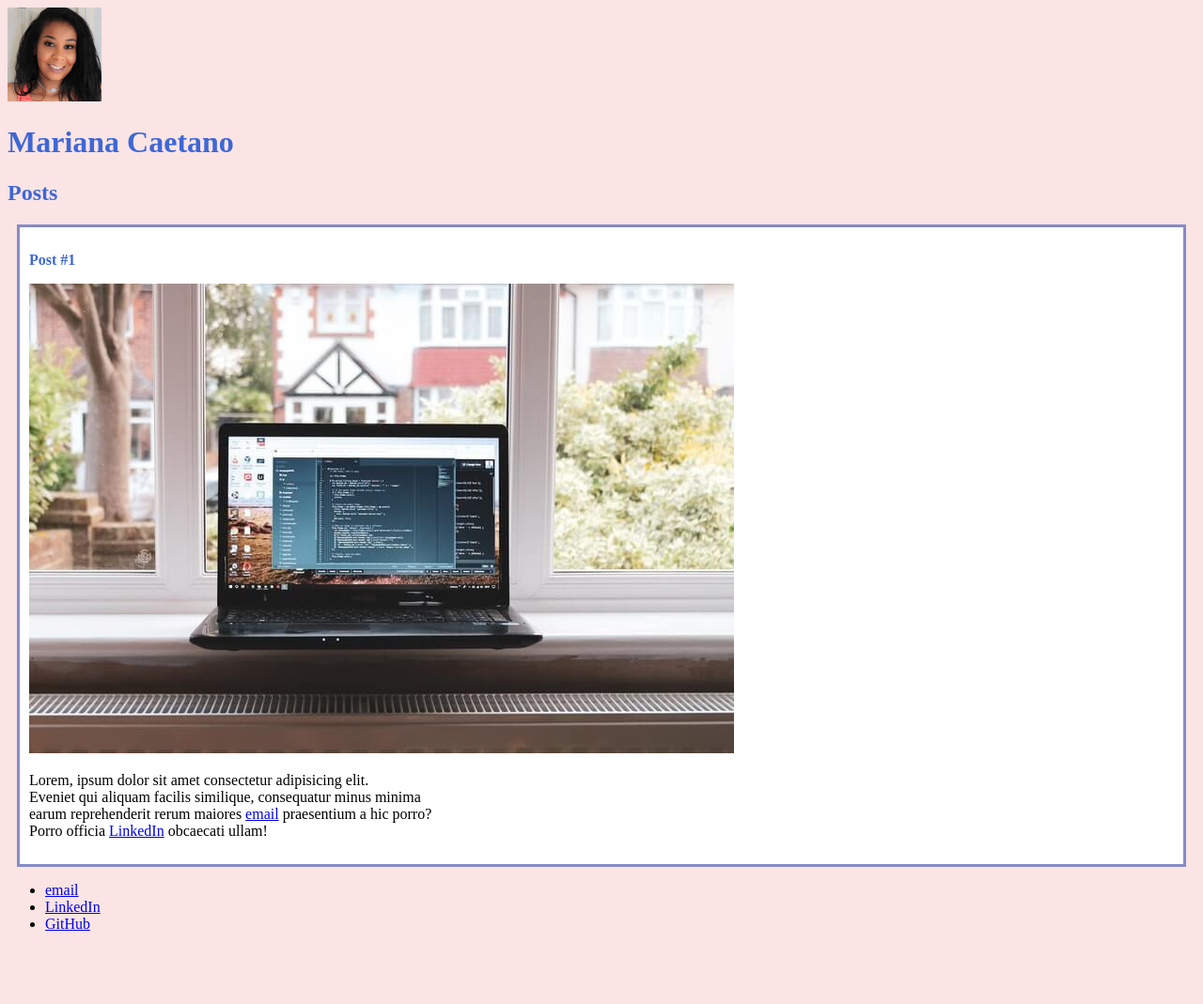
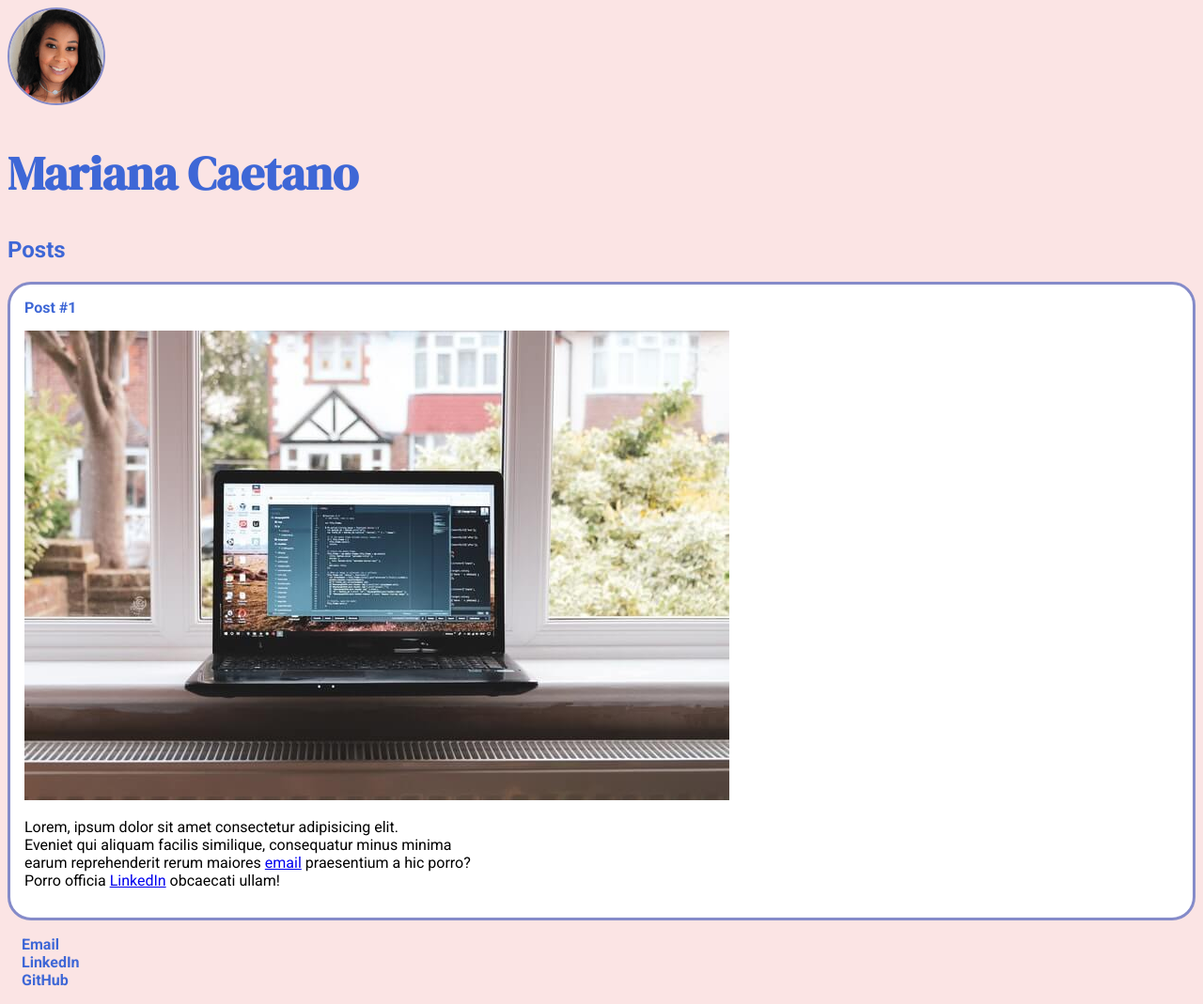
Before and after one commit to Mariana-Caetano/html-css-course, a plain HTML site: page index.html in a window 1280 px wide. Shown: the whole page at 94% size. Before the commit the page ends 1009 px from the top, so only its background shows below. Drawn offline with Linux system fonts and the light colour scheme.

Commit message:
list style and text style

```diff
--- a/index.html
+++ b/index.html
@@ -5,11 +5,13 @@
     <meta name="viewport" content="width=device-width, initial-scale=1.0">
     <title>Mariana Caetano</title>
     <link rel="stylesheet" href="./style.css">
+    <link rel="preconnect" href="https://fonts.gstatic.com">
+    <link href="https://fonts.googleapis.com/css2?family=DM+Serif+Display&family=Roboto:wght@400;500;700&display=swap" rel="stylesheet">
 </head>
 <body>
    <header>
        <img src="./img/foto-mariana.png" alt="foto da Mariana, mulher, negra e blusa na
-       cor laranja">
+       cor laranja" class="author-photo">
        <h1 id="title">Mariana Caetano</h1>
    </header>
    <section>
@@ -21,9 +23,9 @@
            <header>
                <h3 class="post-title">Post #1</h3>
                <img src="./img/photo-1529603992250-a55acb77d146.jpg" alt="Laptop com editor ecódigo na tela em frente a
-           uma janela,que tem vista para uma casa no estilo chalé">
+           uma janela,que tem vista para uma casa no estilo chalé" class="post-img">
            </header>
-           <p>Lorem, ipsum dolor sit amet consectetur adipisicing elit.
+           <p class="post-content">Lorem, ipsum dolor sit amet consectetur adipisicing elit.
             <br>
             Eveniet qui aliquam facilis similique, consequatur minus minima
             <br>
@@ -34,7 +36,7 @@
    </section>
 
    <footer>
-       <ul>
+       <ul class="contact">
            <li>
                <a href="mailto:nanah.caetano@gmail.com" target="_blank">email</a>
            </li>
--- a/style.css
+++ b/style.css
@@ -1,18 +1,59 @@
 body {
     background-color: #fbe4e4;
+    font-family: 'Roboto', sans-serif;
+}
+
+.author-photo {
+    border: 2px solid #858bc9;
+    border-radius: 50%;
 }
 
 #title, .subtitle, .post-title {
     color: #3e67d6;
 }
 
+#title {
+    font-family: 'DM Serif Display', serif;
+    font-size: 50px;
+}
+
+.contact li a {
+    text-decoration: none;
+    text-transform: capitalize;
+    color: #3e67d6;
+
+}
+
+.contact li a:hover {
+    background-color: yellow;
+    transition-duration: 1s;
+  }
+
 .post-title{
     font-size: 16px;
+    margin: 0;
+    margin-bottom: 15px;
 }
 
 .post {
     background-color: #ffffff;
-    padding: 10px;
+    padding: 15px;
     border: 3px solid #858bc9;
-    margin: 10px;
+    margin-bottom: 15px;
+    border-radius: 25px;
 }
+
+.post-content {
+    margin: 0;
+    margin-bottom: 15px;
+}
+
+.post-img {
+    margin-bottom: 15px;
+}
+
+.contact {
+    list-style: none;
+    font-weight: bold;
+    padding-left: 15px;
+}
```
